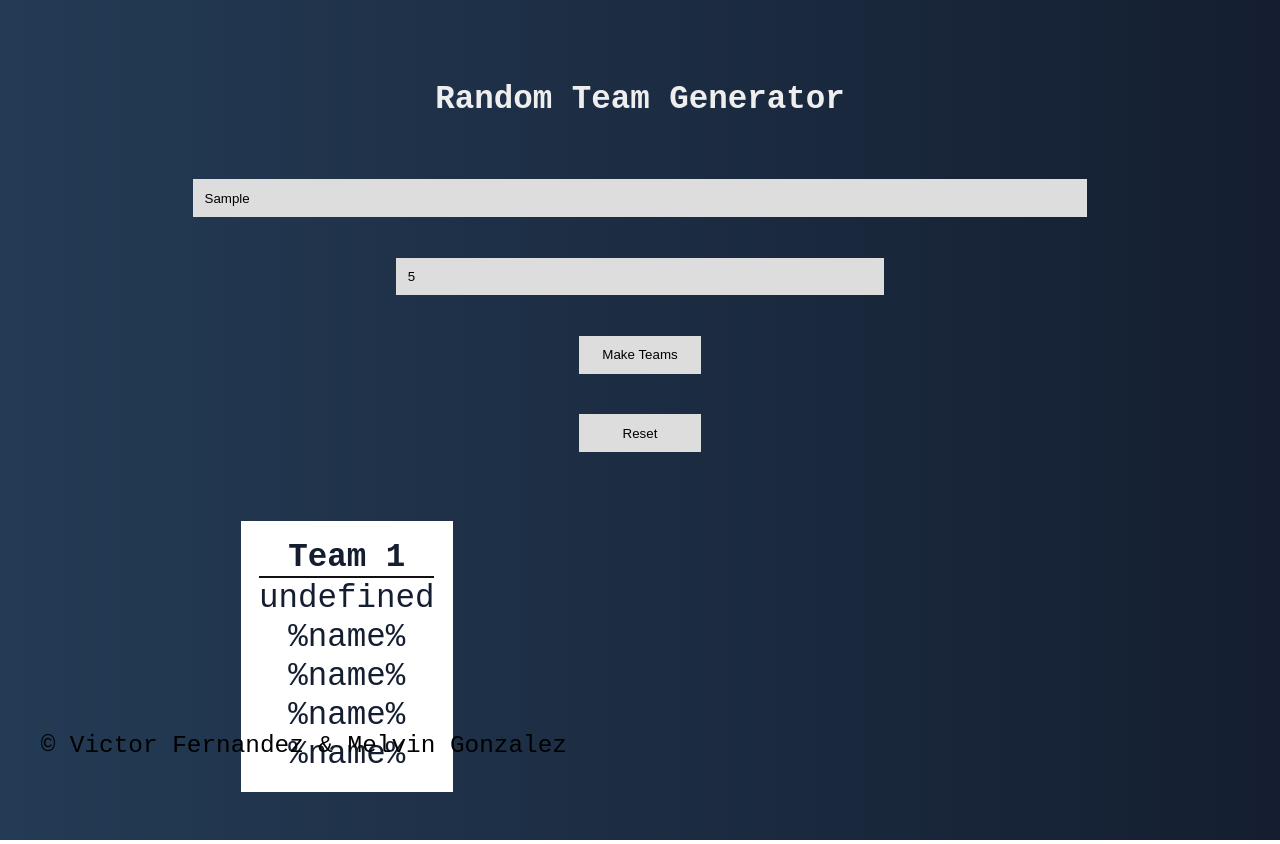
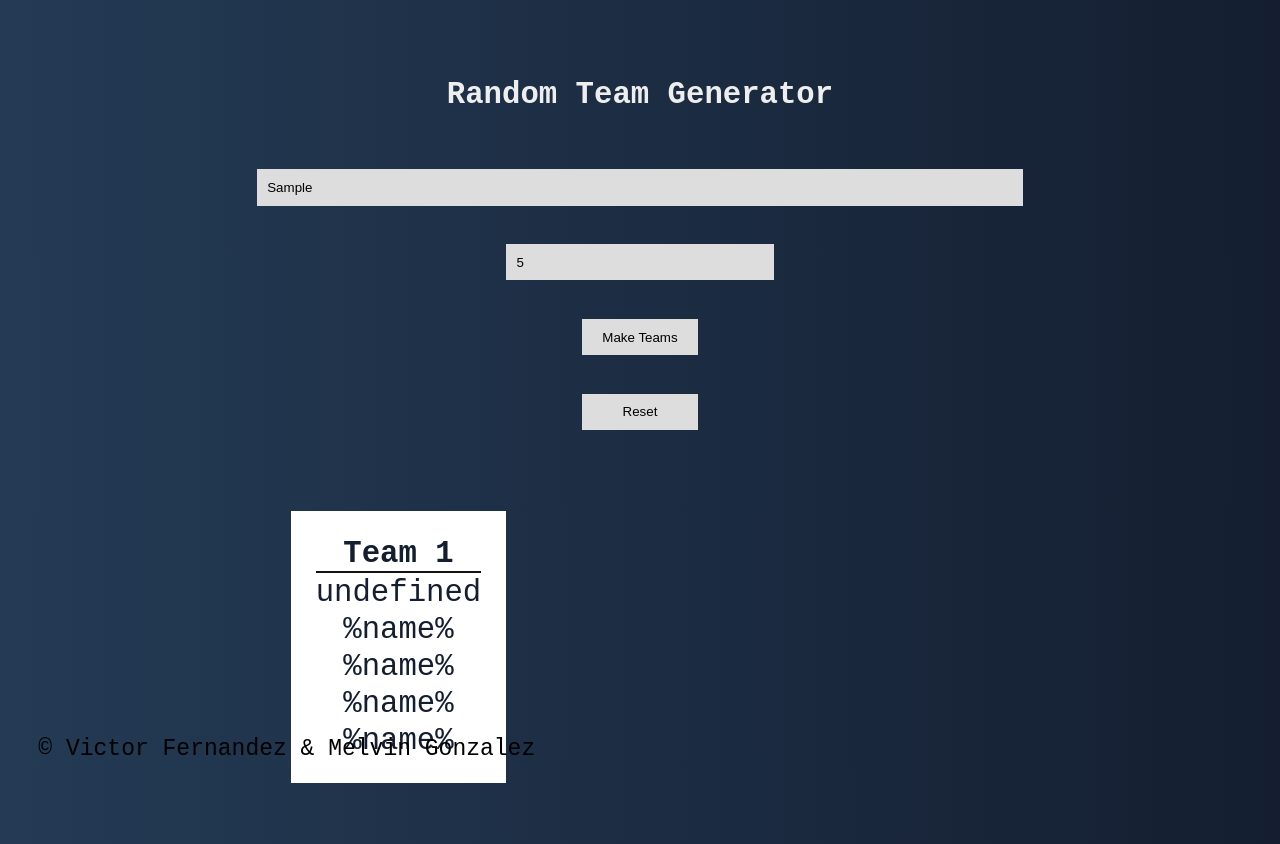
Before and after one commit to xrawvelocity/randomTeamGenerator, a plain HTML site: page index.html in a window 1280 px wide. Both pictures are taken after typing "Sample", "5" into the empty fields and a click on the input "Make Teams". Drawn offline with Linux system fonts and the light colour scheme.

Commit message:
got rid of the grid, implemented flexbox

```diff
--- a/css/main.css
+++ b/css/main.css
@@ -47,19 +47,17 @@ body {
 #textBox {
     width: 100rem;
 }
-#textBox:hover,
-#textBox:valid {
+#textBox:hover {
     width: 110rem;
 }
 
 
 
 #team-numbers {
-    width: 50rem;
+    width: 35rem;
 }
-#team-numbers:hover,
-#team-numbers:valid {
-    width: 60rem;
+#team-numbers:hover {
+    width: 40rem;
 }
 
 .test{
@@ -75,7 +73,7 @@ body {
     border: none;
     padding: 1.4rem;
     background-color: #ddd;
-    transition: background-color .2s, width .5s cubic-bezier(0.23, 1, 0.32, 1);
+    transition: all .3s cubic-bezier(0.23, 1, 0.32, 1);
 }
 #team-btn:hover,
 .reset:hover{
@@ -87,19 +85,22 @@ body {
     color: #ddd;
     margin: 4rem;
     font-size: 4rem;
-    display: grid;
-    grid-template-columns: repeat(3, 1fr);
+    /* display: grid; */
+    /* grid-template-columns: repeat(3, 1fr); */
     /* repeat(auto-fit, minmax(32rem, 1fr)); */
-    grid-gap: 6rem;
-    align-items: center;
+    /* grid-gap: 6rem; */
+    display: flex;
+    flex-wrap: wrap;
+    width: 121vh;
 }
 
 .result table {
-    margin: 2rem;
-    background-color: #fff;
+    margin: 4rem;
+    background-color:#fff;
     color: #141e30;
-    height: 50%;
-    padding: 2rem;
+    height: 100%;
+    width: 20%;
+    padding: 3rem;
     text-align: center;
 }
 
@@ -115,3 +116,41 @@ body {
     bottom: 0;
     padding: 5rem;
 }
+
+@media only screen and (max-width: 1300px){
+
+.result {
+    /* width: 130vh; */
+    width: 95vh;
+}
+
+html {
+/* font-size: 62.5%; */
+font-size: 59%;
+}
+
+.result table {
+/* width: 20%; */
+width: 19%;
+}
+
+}
+
+@media only screen and (max-width: 1000px){
+
+.result {
+    /* width: 95vh; */
+    width: 57vh;
+}
+.result table {
+    /* width: 19%; */
+    width: 40%;
+}
+
+#textBox:hover, #textBox:valid {
+    /* width: 110rem; */
+    width: 70rem;
+}
+
+
+}
--- a/index.html
+++ b/index.html
@@ -12,7 +12,7 @@
     <div id="team-form">
         <form id="team-form--2">
             <input type="text" name="teamNames" id="textBox" placeholder="Write all the names here separated by commas" required>
-            <input type="number" id="team-numbers" name="teamNumbers" min="1" max="5" placeholder="People per team. Min: 1, Max: 5." required>
+            <input type="number" id="team-numbers" name="teamNumbers" min="1" max="10" placeholder="People per team. Min: 1, Max: 10." required>
             <input type="submit" value="Make Teams" id="team-btn">
         </form>
         <div class="test">
```
